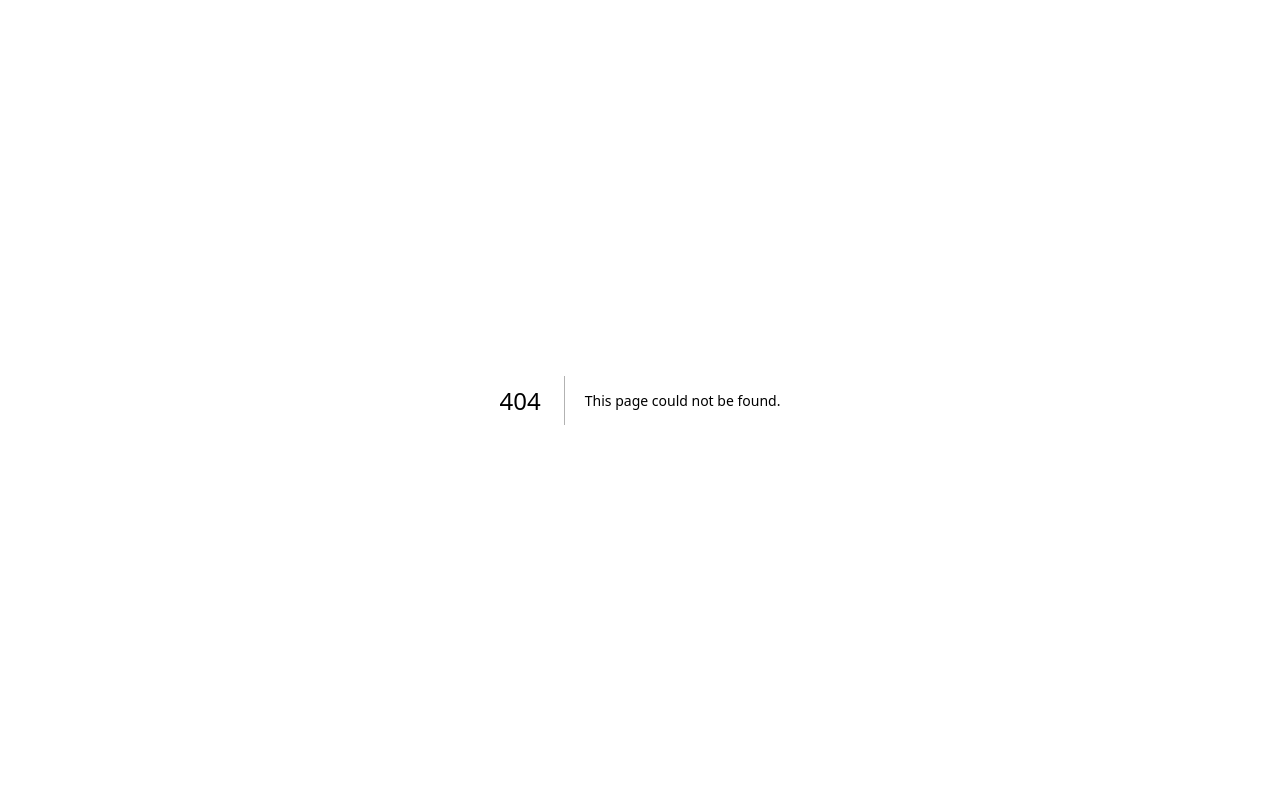
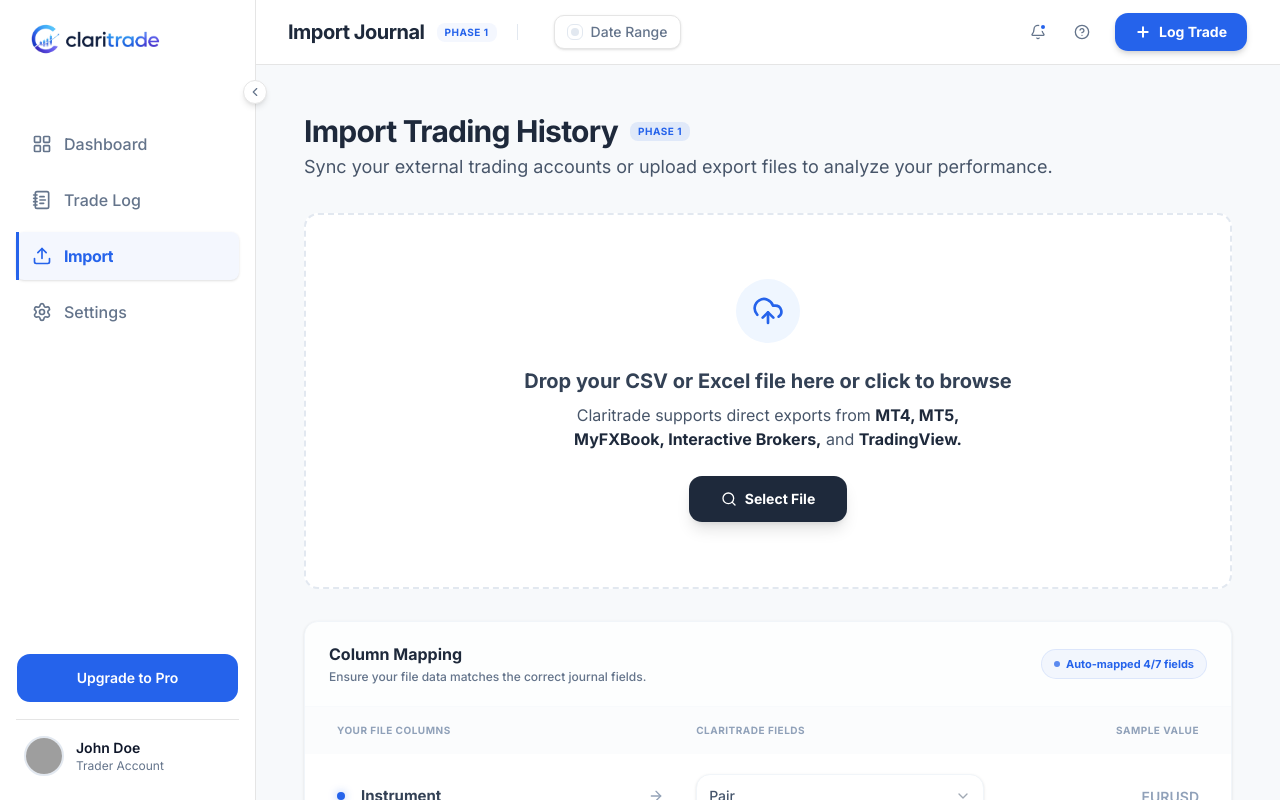
Before and after one commit to madzyy/claritrade, a Next.js app in the folder apps/web/: page /dashboard/import in a window 1280 px wide. Before the commit this address had no page. Built offline with nearby package versions, Linux system fonts and the light colour scheme; grey boxes are pictures that could not be loaded.

Commit message:
feat: implement dashboard layout with header, summary stat cards, and trade log page components

```diff
--- a/apps/web/app/dashboard/_components/header.tsx
+++ b/apps/web/app/dashboard/_components/header.tsx
@@ -16,14 +16,15 @@ import Image from "next/image"
 export function Header() {
   const pathname = usePathname()
   const isTradeLog = pathname === "/dashboard/trades"
+  const isImport = pathname === "/dashboard/import"
 
-  const title = isTradeLog ? "Trade Log" : "Dashboard"
+  const title = isTradeLog ? "Trade Log" : isImport ? "Import Journal" : "Dashboard"
 
   return (
     <header className="flex items-center justify-between px-8 py-3 border-b bg-white sticky top-0 z-30">
       <div className="flex items-center gap-5">
         <div className="flex items-center gap-3">
-          <h1 className="text-xl font-bold text-[#0F172A] tracking-tight">{title}</h1>
+          <h1 className="text-xl font-bold text-[#1E293B] tracking-tight">{title}</h1>
           <Badge className="bg-[#2563EB]/5 text-[#2563EB] border-none px-2 py-0.5 text-[10px] font-bold rounded-md uppercase tracking-wider">
             Phase 1
           </Badge>
@@ -48,10 +49,10 @@ export function Header() {
             </Button>
           </DropdownMenuTrigger>
           <DropdownMenuContent align="start" className="w-48 p-1 rounded-xl shadow-lg border-slate-100 bg-white">
-            <DropdownMenuItem className="rounded-lg cursor-pointer text-[#64748B] focus:bg-slate-50 focus:text-[#0F172A]">Last 7 Days</DropdownMenuItem>
-            <DropdownMenuItem className="rounded-lg cursor-pointer text-[#64748B] focus:bg-slate-50 focus:text-[#0F172A]">Last 30 Days</DropdownMenuItem>
-            <DropdownMenuItem className="rounded-lg cursor-pointer text-[#64748B] focus:bg-slate-50 focus:text-[#0F172A]">This Month</DropdownMenuItem>
-            <DropdownMenuItem className="rounded-lg border-t mt-1 cursor-pointer text-[#64748B] focus:bg-slate-50 focus:text-[#0F172A]">Custom Range</DropdownMenuItem>
+            <DropdownMenuItem className="rounded-lg cursor-pointer text-[#475569] focus:bg-slate-50 focus:text-[#1E293B]">Last 7 Days</DropdownMenuItem>
+            <DropdownMenuItem className="rounded-lg cursor-pointer text-[#475569] focus:bg-slate-50 focus:text-[#1E293B]">Last 30 Days</DropdownMenuItem>
+            <DropdownMenuItem className="rounded-lg cursor-pointer text-[#475569] focus:bg-slate-50 focus:text-[#1E293B]">This Month</DropdownMenuItem>
+            <DropdownMenuItem className="rounded-lg border-t mt-1 cursor-pointer text-[#475569] focus:bg-slate-50 focus:text-[#1E293B]">Custom Range</DropdownMenuItem>
           </DropdownMenuContent>
         </DropdownMenu>
       </div>
--- a/apps/web/app/dashboard/_components/stat-cards.tsx
+++ b/apps/web/app/dashboard/_components/stat-cards.tsx
@@ -23,8 +23,8 @@ export function StatCards() {
                 </span>
               </div>
             </div>
-            <div className="flex items-baseline gap-1">
-              <span className="text-3xl font-bold text-[#0F172A] tracking-tight">
+            <div className="flex flex-col">
+              <span className="text-2xl font-bold text-[#1E293B] tracking-tight mb-1">
                 {stat.value}
               </span>
               {stat.label === "NET P&L" && (
--- /dev/null
+++ b/apps/web/app/dashboard/import/page.tsx
@@ -0,0 +1,150 @@
+"use client"
+
+import { CloudUpload, ArrowRight, Info, Bot, Search, Check, ChevronDown } from "lucide-react"
+import { Badge } from "@workspace/ui/components/badge"
+import { Button } from "@workspace/ui/components/button"
+import { Card, CardContent } from "@workspace/ui/components/card"
+import { Checkbox } from "@workspace/ui/components/checkbox"
+import {
+  Select,
+  SelectContent,
+  SelectItem,
+  SelectTrigger,
+  SelectValue,
+} from "@workspace/ui/components/select"
+import { cn } from "@workspace/ui/lib/utils"
+
+const mappings = [
+  { fileColumn: "Instrument", claritradeField: "Pair", sampleValue: "EURUSD", status: "mapped" },
+  { fileColumn: "Lots", claritradeField: "Lot Size", sampleValue: "0.50", status: "mapped" },
+  { fileColumn: "Open Price", claritradeField: "Entry Price", sampleValue: "1.0842", status: "mapped" },
+  { fileColumn: "Profit/Loss", claritradeField: "Select matching field...", sampleValue: "$142.50", status: "unmapped" },
+]
+
+export default function ImportPage() {
+  return (
+    <div className="flex flex-col gap-8 p-12 max-w-5xl mx-auto min-h-full">
+      {/* Title Section */}
+      <div className="flex flex-col gap-1">
+        <div className="flex items-center gap-3">
+          <h2 className="text-3xl font-bold text-[#1E293B] tracking-tight">Import Trading History</h2>
+          <Badge className="bg-[#2563EB]/10 text-[#2563EB] border-none px-2 py-0.5 text-[10px] font-bold rounded-md uppercase tracking-wider">
+            Phase 1
+          </Badge>
+        </div>
+        <p className="text-[#475569] text-lg">
+          Sync your external trading accounts or upload export files to analyze your performance.
+        </p>
+      </div>
+
+      {/* Dropzone Card */}
+      <Card className="border-2 border-dashed border-slate-200 bg-white rounded-xl overflow-hidden shadow-none hover:border-[#2563EB]/30 transition-colors cursor-pointer group">
+        <CardContent className="flex flex-col items-center justify-center py-16 px-10 gap-6">
+          <div className="h-16 w-16 bg-blue-50 rounded-full flex items-center justify-center group-hover:scale-110 transition-transform duration-300">
+            <CloudUpload className="h-8 w-8 text-[#2563EB]" />
+          </div>
+
+          <div className="flex flex-col items-center gap-2 text-center">
+            <h3 className="text-xl font-bold text-[#334155]">Drop your CSV or Excel file here or click to browse</h3>
+            <p className="text-[#475569] max-w-md">
+              Claritrade supports direct exports from <span className="text-[#1E293B] font-bold">MT4, MT5, MyFXBook, Interactive Brokers,</span> and <span className="text-[#1E293B] font-bold">TradingView.</span>
+            </p>
+          </div>
+
+          <Button className="bg-[#1E293B] hover:bg-[#0F172A] text-white rounded-xl px-8 h-12 font-bold gap-2 shadow-lg transition-all active:scale-95">
+            <Search className="h-4 w-4" />
+            Select File
+          </Button>
+        </CardContent>
+      </Card>
+
+      {/* Column Mapping Card */}
+      <Card className="border border-slate-100 bg-white rounded-xl shadow-sm overflow-hidden">
+        <div className="px-6 py-5 border-b border-slate-50 flex items-center justify-between bg-slate-50/30">
+          <div className="flex flex-col gap-0.5">
+            <h3 className="font-bold text-[#1E293B]">Column Mapping</h3>
+            <p className="text-[12px] text-[#64748B] font-medium">Ensure your file data matches the correct journal fields.</p>
+          </div>
+          <Badge className="bg-[#2563EB]/5 text-[#2563EB] border border-[#2563EB]/10 gap-1.5 px-3 py-1.5 rounded-full font-bold text-[11px]">
+            <div className="h-1.5 w-1.5 bg-[#2563EB] rounded-full animate-pulse" />
+            Auto-mapped 4/7 fields
+          </Badge>
+        </div>
+
+        <CardContent className="p-0">
+          <div className="grid grid-cols-12 px-8 py-4 bg-slate-50/50">
+            <div className="col-span-5 text-[10px] font-bold text-slate-400 uppercase tracking-wider">Your File Columns</div>
+            <div className="col-span-4 text-[10px] font-bold text-slate-400 uppercase tracking-wider">Claritrade Fields</div>
+            <div className="col-span-3 text-[10px] font-bold text-slate-400 uppercase tracking-wider text-right">Sample Value</div>
+          </div>
+
+          <div className="flex flex-col">
+            {mappings.map((mapping, i) => (
+              <div key={i} className="grid grid-cols-12 px-8 py-5 items-center border-b border-slate-50 last:border-none group hover:bg-slate-50/30 transition-colors">
+                <div className="col-span-5 flex items-center gap-4">
+                  <div className={cn(
+                    "h-2 w-2 rounded-full",
+                    mapping.status === "mapped" ? "bg-[#2563EB] shadow-[0_0_8px_rgba(37,99,235,0.4)]" : "bg-slate-200"
+                  )} />
+                  <span className="font-bold text-[#334155] text-[15px]">{mapping.fileColumn}</span>
+                  <ArrowRight className="h-4 w-4 text-[#94A3B8] ml-auto mr-8 group-hover:text-[#2563EB] transition-colors" />
+                </div>
+
+                <div className="col-span-4">
+                  <Select defaultValue={mapping.status === "mapped" ? mapping.claritradeField.toLowerCase().replace(" ", "-") : undefined}>
+                    <SelectTrigger className="w-full h-11 rounded-xl border-slate-100 bg-white font-medium text-slate-600 focus:ring-[#2563EB]/10 focus:border-[#2563EB]/30 transition-all">
+                      <SelectValue placeholder={mapping.claritradeField} />
+                    </SelectTrigger>
+                    <SelectContent className="rounded-xl border-slate-100 shadow-xl">
+                      <SelectItem value="pair">Pair</SelectItem>
+                      <SelectItem value="lot-size">Lot Size</SelectItem>
+                      <SelectItem value="entry-price">Entry Price</SelectItem>
+                      <SelectItem value="exit-price">Exit Price</SelectItem>
+                    </SelectContent>
+                  </Select>
+                </div>
+
+                <div className="col-span-3 text-right">
+                  <span className="text-sm font-semibold text-slate-400 tabular-nums">{mapping.sampleValue}</span>
+                </div>
+              </div>
+            ))}
+          </div>
+
+          {/* Mapping Footer */}
+          <div className="px-8 py-6 bg-slate-50/30 border-t border-slate-100 flex items-center justify-between">
+            <div className="flex items-center gap-6">
+              <div className="flex items-center space-x-3">
+                <Checkbox id="skip-header" className="rounded-md border-slate-200 data-[state=checked]:bg-[#2563EB] data-[state=checked]:border-[#2563EB]" />
+                <label htmlFor="skip-header" className="text-sm font-bold text-slate-600 cursor-pointer">Skip first row (header)</label>
+              </div>
+              <div className="flex items-center gap-2 text-[#2563EB] bg-[#2563EB]/5 px-3 py-1.5 rounded-lg border border-[#2563EB]/10">
+                <Info className="h-4 w-4" />
+                <span className="text-[12px] font-bold">Importing 254 trades</span>
+              </div>
+            </div>
+
+            <div className="flex items-center gap-4">
+              <Button variant="ghost" className="font-bold text-slate-500 hover:text-slate-700 h-11 px-6 rounded-xl">
+                Cancel
+              </Button>
+              <Button className="bg-[#2563EB] hover:bg-[#1D4ED8] text-white font-bold h-11 px-8 rounded-xl shadow-lg shadow-[#2563EB]/20 transition-all active:scale-95">
+                Confirm Import
+              </Button>
+            </div>
+          </div>
+        </CardContent>
+      </Card>
+
+      {/* AI Tip Banner */}
+      <div className="bg-[#7C3AED]/5 border border-[#7C3AED]/10 rounded-2xl p-4 flex items-center justify-center gap-3 animate-in fade-in slide-in-from-bottom-4 duration-1000">
+        <div className="h-8 w-8 bg-[#7C3AED]/10 rounded-full flex items-center justify-center">
+          <Bot className="h-4 w-4 text-[#7C3AED]" />
+        </div>
+        <p className="text-[13px] font-bold text-[#7C3AED]">
+          AI Tip: Standardizing your timestamps to UTC will ensure 100% accuracy in performance charts.
+        </p>
+      </div>
+    </div>
+  )
+}
--- a/apps/web/app/dashboard/trades/page.tsx
+++ b/apps/web/app/dashboard/trades/page.tsx
@@ -90,11 +90,13 @@ export default function TradeLogPage() {
           {trades.map((trade, i) => (
             <div
               key={i}
-              className="grid grid-cols-8 px-6 py-4 items-center border-b border-slate-50 hover:bg-slate-50/50 transition-colors cursor-pointer group"
+              className="grid grid-cols-8 px-6 py-4 items-center border-b border-slate-50 hover:bg-[#F8FAFC] transition-all cursor-pointer group relative"
             >
+              <div className="absolute left-0 top-0 bottom-0 w-1 bg-[#2563EB] scale-y-0 group-hover:scale-y-100 transition-transform origin-center" />
+
               <div className="col-span-2 flex flex-col">
-                <span className="font-bold text-slate-900">{trade.pair}</span>
-                <span className="text-[11px] text-slate-400 font-medium">{trade.date} · {trade.time}</span>
+                <span className="font-bold text-[#1E293B] text-[15px] group-hover:text-[#2563EB] transition-colors">{trade.pair}</span>
+                <span className="text-[11px] text-[#64748B] font-medium uppercase tracking-wider">{trade.date} · {trade.time}</span>
               </div>
 
               <div>
@@ -106,13 +108,13 @@ export default function TradeLogPage() {
                 </Badge>
               </div>
 
-              <div className="text-sm font-semibold text-slate-600">{trade.entry}</div>
-              <div className="text-sm font-semibold text-slate-600">{trade.exit}</div>
-              <div className="text-sm font-bold text-slate-700">{trade.rr}</div>
+              <div className="text-sm font-semibold text-[#475569]">{trade.entry}</div>
+              <div className="text-sm font-semibold text-[#475569]">{trade.exit}</div>
+              <div className="text-sm font-bold text-[#334155]">{trade.rr}</div>
 
               <div className={cn(
                 "text-sm font-bold text-right pr-4",
-                trade.result.startsWith("+") ? "text-[#2563EB]" : trade.result.startsWith("-") ? "text-slate-900" : "text-slate-400"
+                trade.result.startsWith("+") ? "text-[#2563EB]" : trade.result.startsWith("-") ? "text-[#1E293B]" : "text-[#64748B]"
               )}>
                 {trade.result}
               </div>
--- /dev/null
+++ b/packages/ui/src/components/checkbox.tsx
@@ -0,0 +1,30 @@
+"use client"
+
+import * as React from "react"
+import * as CheckboxPrimitive from "@radix-ui/react-checkbox"
+import { Check } from "lucide-react"
+
+import { cn } from "@workspace/ui/lib/utils"
+
+const Checkbox = React.forwardRef<
+  React.ElementRef<typeof CheckboxPrimitive.Root>,
+  React.ComponentPropsWithoutRef<typeof CheckboxPrimitive.Root>
+>(({ className, ...props }, ref) => (
+  <CheckboxPrimitive.Root
+    ref={ref}
+    className={cn(
+      "peer h-4 w-4 shrink-0 rounded-sm border border-primary ring-offset-background focus-visible:outline-none focus-visible:ring-2 focus-visible:ring-ring focus-visible:ring-offset-2 disabled:cursor-not-allowed disabled:opacity-50 data-[state=checked]:bg-primary data-[state=checked]:text-primary-foreground",
+      className
+    )}
+    {...props}
+  >
+    <CheckboxPrimitive.Indicator
+      className={cn("flex items-center justify-center text-current")}
+    >
+      <Check className="h-4 w-4" />
+    </CheckboxPrimitive.Indicator>
+  </CheckboxPrimitive.Root>
+))
+Checkbox.displayName = CheckboxPrimitive.Root.displayName
+
+export { Checkbox }
```
Also changed, not shown: 1 other file (tests, documents, lock files or other folders).
